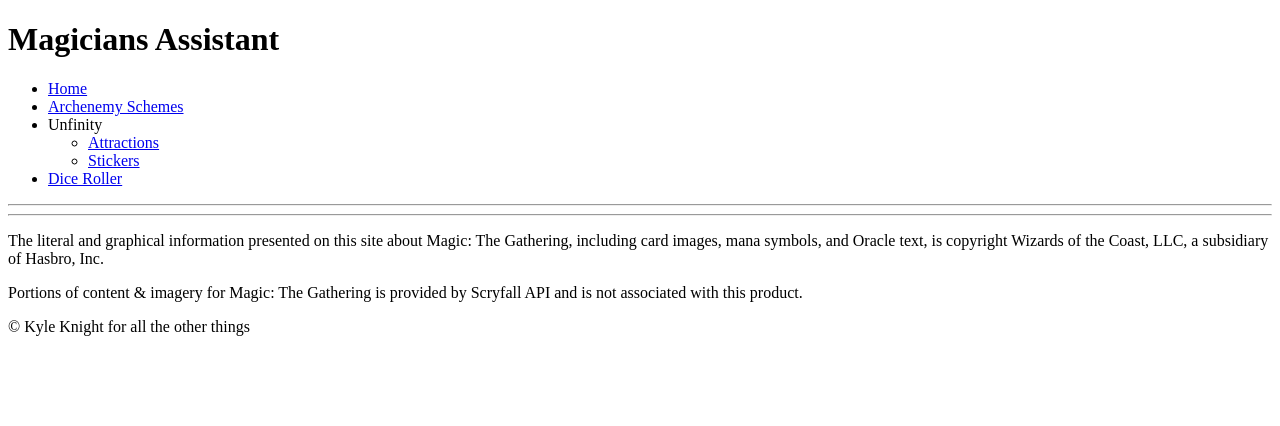
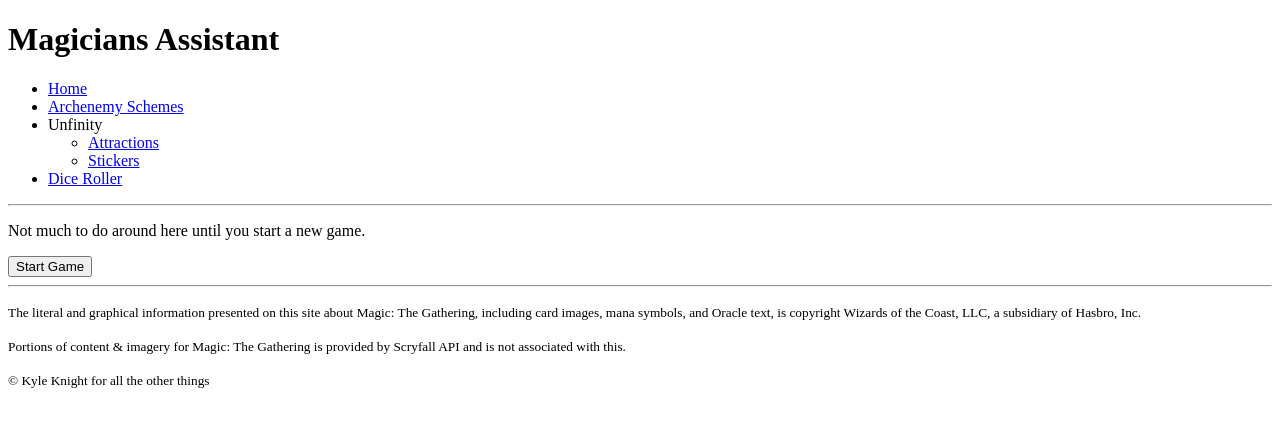
Before and after one commit to outlaw-ux/magicians-assistant, a Next.js app: page / in a window 1280 px wide. Shown: the top 426 px of the page. Built offline with nearby package versions, Linux system fonts and the light colour scheme.

Commit message:
starting game context

```diff
--- a/components/Navigation.tsx
+++ b/components/Navigation.tsx
@@ -33,6 +33,9 @@ export default function Navigation() {
         {/* <li>
           <Link href="/life-tracker">Life Tracker</Link>
         </li> */}
+        {/* <li>
+          <Link href="/treachery">Treachery</Link>
+        </li> */}
       </ul>
 
       <hr />
--- /dev/null
+++ b/context/Game.tsx
@@ -0,0 +1,29 @@
+import React, { createContext, useContext, useState } from "react";
+
+const GameContext = createContext({
+  gameStarted: false,
+  toggleGameStart: () => {},
+});
+
+export function GameContextWrapper({
+  children,
+}: {
+  children: React.ReactNode;
+}) {
+  const [gameStarted, setGameStarted] = useState(false);
+  const toggleGameStart = () => {
+    setGameStarted((currentState) => !currentState);
+  };
+  let sharedState = {
+    gameStarted,
+    toggleGameStart,
+  };
+
+  return (
+    <GameContext.Provider value={sharedState}>{children}</GameContext.Provider>
+  );
+}
+
+export function useGameContext() {
+  return useContext(GameContext);
+}
--- a/pages/_app.tsx
+++ b/pages/_app.tsx
@@ -1,6 +1,11 @@
-import '../styles/globals.css';
-import type { AppProps } from 'next/app';
+import "../styles/globals.css";
+import type { AppProps } from "next/app";
+import { GameContextWrapper } from "../context/Game";
 
 export default function App({ Component, pageProps }: AppProps) {
-  return <Component {...pageProps} />;
+  return (
+    <GameContextWrapper>
+      <Component {...pageProps} />
+    </GameContextWrapper>
+  );
 }
--- a/pages/_document.tsx
+++ b/pages/_document.tsx
@@ -11,16 +11,22 @@ export default function Document() {
       <hr />
       <footer>
         <p>
-          The literal and graphical information presented on this site about
-          Magic: The Gathering, including card images, mana symbols, and Oracle
-          text, is copyright Wizards of the Coast, LLC, a subsidiary of Hasbro,
-          Inc.
+          <small>
+            The literal and graphical information presented on this site about
+            Magic: The Gathering, including card images, mana symbols, and
+            Oracle text, is copyright Wizards of the Coast, LLC, a subsidiary of
+            Hasbro, Inc.
+          </small>
         </p>
         <p>
-          Portions of content & imagery for Magic: The Gathering is provided by
-          Scryfall API and is not associated with this product.
+          <small>
+            Portions of content & imagery for Magic: The Gathering is provided
+            by Scryfall API and is not associated with this.
+          </small>
         </p>
-        <p>&copy; Kyle Knight for all the other things</p>
+        <p>
+          <small>&copy; Kyle Knight for all the other things</small>
+        </p>
       </footer>
     </Html>
   );
--- a/pages/index.tsx
+++ b/pages/index.tsx
@@ -1,7 +1,9 @@
-import Head from 'next/head';
-import Navigation from '../components/Navigation';
+import Head from "next/head";
+import Navigation from "../components/Navigation";
+import { useGameContext } from "../context/Game";
 
 export default function Home() {
+  const { gameStarted, toggleGameStart } = useGameContext();
   return (
     <>
       <Head>
@@ -13,6 +15,19 @@ export default function Home() {
       <main>
         <h1>Magicians Assistant</h1>
         <Navigation />
+
+        {gameStarted ? (
+          <p>
+            Thanks for starting, now you won't loose you place as you navigate
+            the Assistant.
+          </p>
+        ) : (
+          <p>Not much to do around here until you start a new game.</p>
+        )}
+
+        <button onClick={toggleGameStart}>
+          {gameStarted ? "End" : "Start"} Game
+        </button>
       </main>
     </>
   );
--- a/pages/schemes/index.tsx
+++ b/pages/schemes/index.tsx
@@ -2,6 +2,7 @@ import Head from "next/head";
 import { useEffect, useLayoutEffect, useMemo, useState } from "react";
 import type { Card } from "scryfall-api";
 import Navigation from "../../components/Navigation";
+import { useGameContext } from "../../context/Game";
 import useConfirmExit from "../../hooks/useConfirmExit";
 import { shuffle } from "../../utils";
 import CurrentScheme from "./_current";
@@ -19,7 +20,7 @@ export async function getStaticProps() {
 }
 
 export default function SchemesPage({ schemeCards }: { schemeCards: Card[] }) {
-  const [gameStarted, setGameStarted] = useState<boolean>(false);
+  const { gameStarted, toggleGameStart } = useGameContext();
   const [currentSchemeIndex, setCurrentSchemeIndex] = useState<number>(0);
   const [ongoingSchemes, setOngoingSchemes] = useState<Card[]>([]);
   const [loading, setLoading] = useState<boolean>(true);
@@ -104,7 +105,7 @@ export default function SchemesPage({ schemeCards }: { schemeCards: Card[] }) {
               laborum quo at, eveniet debitis optio veritatis nostrum dolorum
               fugit distinctio eaque?
             </p>
-            <button onClick={() => setGameStarted(true)}>Start Game</button>
+            <button onClick={toggleGameStart}>Start Game</button>
           </>
         )}
       </main>
```
